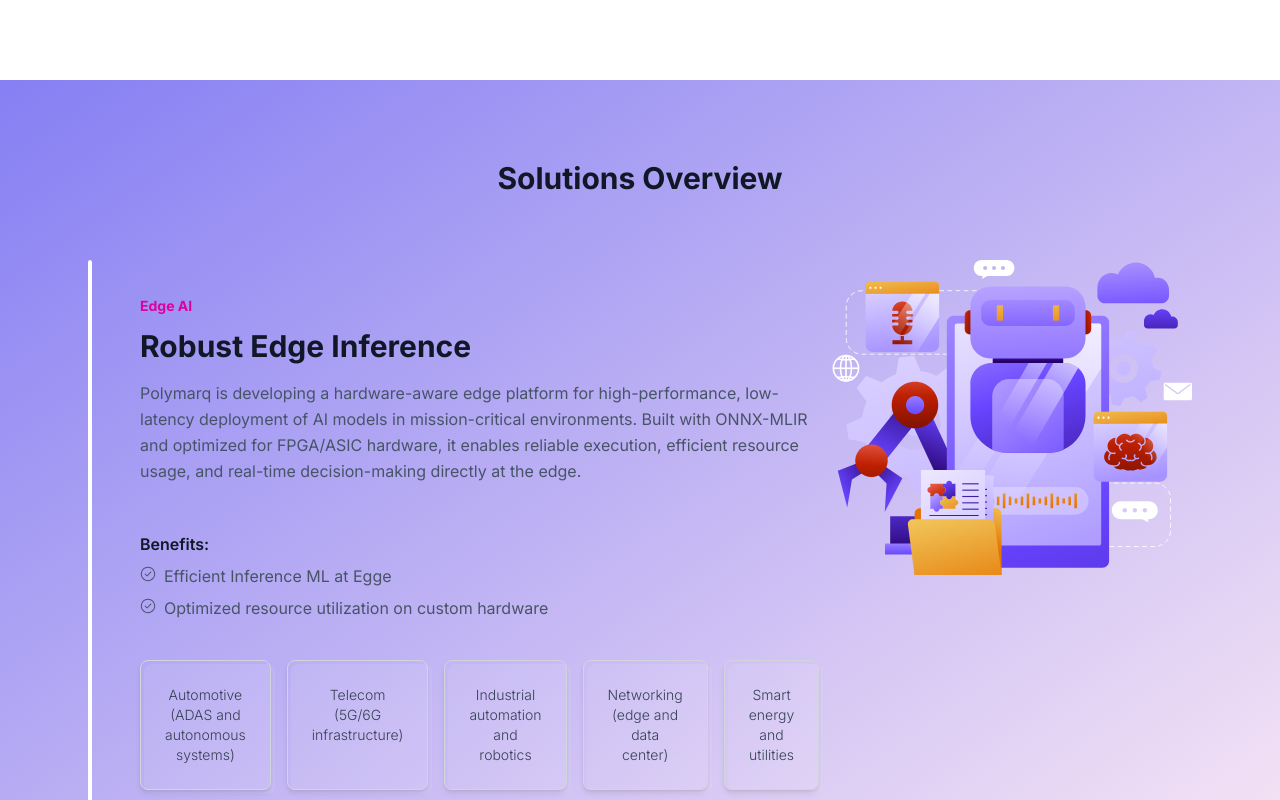
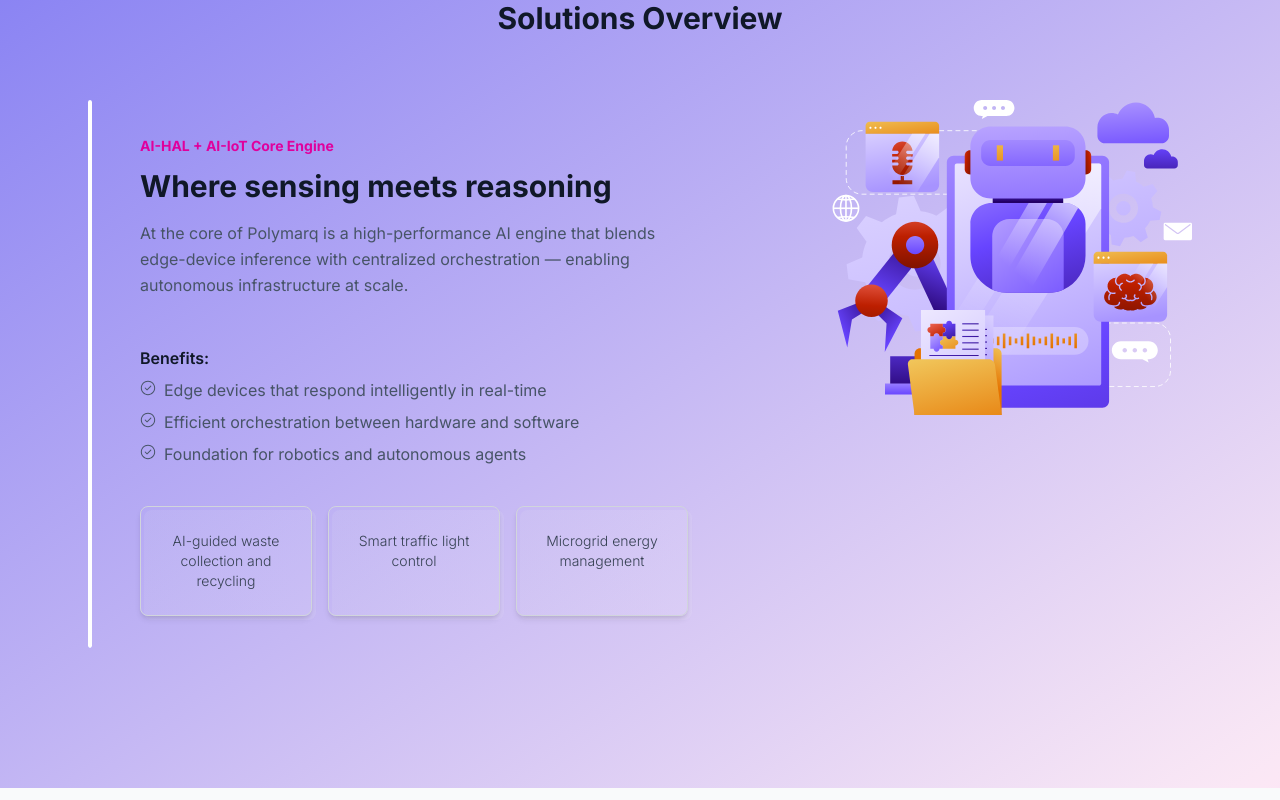
Before and after one commit to adderbyte/test-deploy, a Next.js app: page / in a window 1280 px wide. Shown: the part 1800-2600 px from the top of the page. Built offline with nearby package versions, Linux system fonts and the light colour scheme.

Commit message:
chore: post deployment ui change

```diff
--- a/app/page.tsx
+++ b/app/page.tsx
@@ -13,7 +13,7 @@ export default function Home() {
     <main className="min-h-screen bg-white">
       <Header />
       <Hero  />
-      <TrustedBy />
+      {/* <TrustedBy /> */}
       <AboutUs />
       <SolutionsOverview />
       <IndustriesWeServe />
--- a/components/BuildTogether.tsx
+++ b/components/BuildTogether.tsx
@@ -30,7 +30,7 @@ export default function BuildTogether() {
               Let's Build Smarter Systems Together
             </h2>
 
-            <p className="text-lg bg-gradient-to-r from-white  via-purple-700  to-red-400 mb-18 max-w-2xl mx-auto leading-relaxed inline-block text-transparent bg-clip-text">
+            <p className="text-lg text-white mb-18 max-w-2xl mx-auto leading-relaxed inline-block ">
               Get in touch to learn how Polymarq can bring intelligence to your infrastructure or operations.
             </p>
 
--- a/components/IndustriesWeServe.tsx
+++ b/components/IndustriesWeServe.tsx
@@ -9,31 +9,44 @@ export default function IndustriesWeServe() {
   const industries = [
     {
       title: "Intelligent Infrastructure",
-      description: "Urban infrastructure integrated with digital tools to manage energy, waste, and water.",
+      description:
+        "Urban infrastructure integrated with digital tools to manage energy, waste, and water.",
+      examples:
+        "Digital twins, smart grid, city operations dashboards, municipal utilities.",
       position: "large-left",
       image: Industry1,
     },
     {
       title: "Telecom & Edge Networks",
-      description: "Telecom infrastructure, fiber, 5G, and distributed edge computing systems.",
+      description:
+        "Telecom infrastructure, fiber, 5G, and distributed edge computing systems.",
+      examples:
+        "Rakuten’s 5G stack, Open RAN, MEC platforms, fiber rollout planners.",
       position: "top-right",
       image: Industry2,
     },
     {
       title: "Connected Mobility",
-      description: "Smart transportation systems, connected vehicles, and intelligent fleet operations.",
+      description:
+        "Smart transportation systems, connected vehicles, and intelligent fleet operations.",
+      examples: "Fleet routing.",
       position: "top-far-right",
       image: Industry4,
     },
     {
       title: "Platform Ecosystems",
-      description: "Multi-sided, data platforms enabling coordination across producers and users.",
+      description:
+        "Multi-sided, data platforms enabling coordination across producers and users.",
+      examples: "Logistics API, smart waste platforms.",
       position: "bottom-right",
       image: Industry3,
     },
     {
       title: "Autonomous Systems & Automation",
-      description: "Industrial robotics, factory control, and intelligent automation for production.",
+      description:
+        "Industrial robotics, factory control, and intelligent automation for production.",
+      examples:
+        "Robots, smart factories, distributed PLCs, AI-driven quality control.",
       position: "bottom-far-right",
       image: Industry5,
     },
@@ -46,7 +59,7 @@ export default function IndustriesWeServe() {
           Focus Areas
         </h2>
 
-        {/* Mobile Layout - Single column stack */}
+        {/* Mobile Layout */}
         <div className="block sm:hidden space-y-6">
           {industries.map((industry, index) => (
             <div
@@ -63,17 +76,20 @@ export default function IndustriesWeServe() {
               <h3 className="text-lg font-bold text-gray-900 mb-2">
                 {industry.title}
               </h3>
-              <p className="text-gray-600 text-sm leading-relaxed">
+              <p className="text-gray-600 text-sm mb-1 leading-relaxed">
                 {industry.description}
+              </p>
+              <p className="text-gray-500 text-xs italic">
+                <strong>Example systems:</strong> {industry.examples}
               </p>
             </div>
           ))}
         </div>
 
-        {/* Tablet Layout - 2x3 grid with featured card */}
+        {/* Tablet Layout */}
         <div className="hidden sm:block lg:hidden">
           <div className="grid grid-cols-2 gap-4 sm:gap-6 mb-6">
-            {/* Smart Cities - Featured card spanning full width */}
+            {/* Intelligent Infrastructure - Featured card */}
             <div className="col-span-2 bg-white border border-gray-300 rounded-lg p-6 sm:p-8 flex flex-col sm:flex-row items-center gap-6">
               <Image
                 src={Industry1}
@@ -86,14 +102,17 @@ export default function IndustriesWeServe() {
                 <h3 className="text-xl sm:text-2xl font-bold text-gray-900 mb-3">
                   Intelligent Infrastructure
                 </h3>
-                <p className="text-gray-600 text-sm sm:text-base leading-relaxed">
-                  Improve municipal services, traffic, and waste systems
+                <p className="text-gray-600 text-sm sm:text-base mb-2">
+                  Urban infrastructure integrated with digital tools to manage energy, waste, and water.
+                </p>
+                <p className="text-gray-500 text-xs italic">
+                  <strong>Example systems:</strong> Digital twins, smart grid, city operations dashboards, municipal utilities.
                 </p>
               </div>
             </div>
           </div>
 
-          {/* Other industries in 2x2 grid */}
+          {/* Other Industries */}
           <div className="grid grid-cols-2 gap-4 sm:gap-6">
             {industries.slice(1).map((industry, index) => (
               <div
@@ -110,17 +129,20 @@ export default function IndustriesWeServe() {
                 <h3 className="text-base sm:text-lg font-bold text-gray-900 mb-2">
                   {industry.title}
                 </h3>
-                <p className="text-gray-600 text-xs sm:text-sm leading-relaxed">
+                <p className="text-gray-600 text-xs sm:text-sm mb-1">
                   {industry.description}
+                </p>
+                <p className="text-gray-500 text-xs italic">
+                  <strong>Example systems:</strong> {industry.examples}
                 </p>
               </div>
             ))}
           </div>
         </div>
 
-        {/* Desktop Layout - Original custom grid */}
+        {/* Desktop Layout */}
         <div className="hidden lg:grid grid-cols-3 grid-rows-2 gap-6 h-[70vh] xl:h-[80vh]">
-          {/* Smart Cities - Large card on the left */}
+          {/* Large Card - Intelligent Infrastructure */}
           <div className="row-span-2 bg-white border border-gray-300 rounded-lg p-6 xl:p-8 flex flex-col justify-around h-full">
             <Image
               src={Industry1}
@@ -133,80 +155,39 @@ export default function IndustriesWeServe() {
               <h3 className="text-lg xl:text-xl font-bold text-gray-900 mb-3">
                 Intelligent Infrastructure
               </h3>
-              <p className="text-gray-600 text-sm leading-relaxed">
-                Improve municipal services, traffic, and waste systems
+              <p className="text-gray-600 text-sm mb-2">
+                Urban infrastructure integrated with digital tools to manage energy, waste, and water.
+              </p>
+              <p className="text-gray-500 text-xs italic">
+                <strong>Example systems:</strong> Digital twins, smart grid, city operations dashboards, municipal utilities.
               </p>
             </div>
           </div>
 
-          {/* Utilities - Top middle */}
-          <div className="bg-white border border-gray-300 rounded-lg p-4 xl:p-6 flex flex-col justify-center">
+          {/* Remaining 4 Industries */}
+          {industries.slice(1).map((industry, index) => (
+            <div
+              key={index + 1}
+              className="bg-white border border-gray-300 rounded-lg p-4 xl:p-6 flex flex-col justify-center"
+            >
               <Image
-              src={Industry2}
-              alt="Telecom & Edge Networks"
+                src={industry.image}
+                alt={industry.title}
                 className="w-full h-32 xl:h-42 object-contain mb-3 xl:mb-4"
                 width={300}
                 height={168}
               />
               <h3 className="text-base xl:text-lg font-bold text-gray-900 mb-2">
-              Telecom & Edge Networks
+                {industry.title}
               </h3>
-            <p className="text-gray-600 text-xs xl:text-sm leading-relaxed">
-              Optimize water, power, and shared resource delivery
+              <p className="text-gray-600 text-xs xl:text-sm mb-1">
+                {industry.description}
+              </p>
+              <p className="text-gray-500 text-xs italic">
+                <strong>Example systems:</strong> {industry.examples}
               </p>
             </div>
-
-          {/* Logistics - Top right */}
-          <div className="bg-white border border-gray-300 rounded-lg p-4 xl:p-6 flex flex-col justify-center">
-            <Image
-              src={Industry4}
-              alt="Connected Mobility"
-              className="w-full h-32 xl:h-42 object-contain mb-3 xl:mb-4"
-              width={300}
-              height={168}
-            />
-            <h3 className="text-base xl:text-lg font-bold text-gray-900 mb-2">
-              Connected Mobility
-            </h3>
-            <p className="text-gray-600 text-xs xl:text-sm leading-relaxed">
-              Enable real-time fleet management and route intelligence
-            </p>
-          </div>
-
-          {/* Public-Private Partnerships - Bottom middle */}
-          <div className="bg-white border border-gray-300 rounded-lg p-4 xl:p-6 flex flex-col justify-center">
-            <Image
-              src={Industry3}
-              alt="Platform Ecosystems"
-              className="w-full h-32 xl:h-42 object-contain mb-3 xl:mb-4"
-              width={300}
-              height={168}
-            />
-            <h3 className="text-base xl:text-lg font-bold text-gray-900 mb-2">
-              Platform Ecosystems
-            </h3>
-            <p className="text-gray-600 text-xs xl:text-sm leading-relaxed">
-              Collaborate through shared platforms and data
-            </p>
-          </div>
-
-          {/* Infrastructure & Mobility - Bottom right */}
-          <div className="bg-white border border-gray-300 rounded-lg p-4 xl:p-6 flex flex-col justify-center">
-            <Image
-              src={Industry5}
-              alt="Autonomous Systems
-& Automation "
-              className="w-full h-32 xl:h-42 object-contain mb-3 xl:mb-4"
-              width={300}
-              height={168}
-            />
-            <h3 className="text-base xl:text-lg font-bold text-gray-900 mb-2">
-              Autonomous Systems & Automation
-            </h3>
-            <p className="text-gray-600 text-xs xl:text-sm leading-relaxed">
-              Build intelligent, self-optimizing networks
-            </p>
-          </div>
+          ))}
         </div>
       </div>
     </section>
--- a/components/SolutionsOverview.tsx
+++ b/components/SolutionsOverview.tsx
@@ -9,60 +9,42 @@ import Image from "next/image";
 const solutions = [
   {
     id: 1,
-    category: "Multisided Ecosystem",
-    title: "AI-Enabled Multi-Sided Market",
-    description: "Bridge data and decisions across a multisided network of producers, providers, and consumers. Polymarq fuses AI and economics to orchestrate living systems — where data becomes a currency of coordination, enabling real-time pricing, preference learning and matching, and dynamic value creation at scale.",
+    category: "AI-Enabled Multi-Sided Market",
+    title: "Unlock intelligent collaboration",
+    description:
+      "Polymarq facilitates dynamic ecosystems where data flows across stakeholders — enabling real-time pricing, service verification, and performance optimization at scale.",
     benefits: [
-      "Creating measurable and scalable economic value",
-      "Providing competitive, transparent tools empowering service providers",
-      "Delivering superior value and experiences to end users"
+      "Insightful governance tools for public agencies",
+      "Competitive and transparent tools for service providers",
+      "Access and control for everyday users",
     ],
     useCases: [
       "Smart logistics and delivery networks",
+      "Shared energy or water utilities",
       "Public-private service platforms",
-      "Multisided marketplaces"
     ],
     imgUrl: Solution1,
-    bgColor: "bg-purple-100"
+    bgColor: "bg-purple-100",
   },
-  // {
-  //   id: 2,
-  //   category: "AI-HAL + AI-IoT Core Engine",
-  //   title: "Where sensing meets reasoning",
-  //   description:
-  //     "At the core of Polymarq is a high-performance AI engine that blends edge-device inference with centralized orchestration — enabling autonomous infrastructure at scale.",
-  //   benefits: [
-  //     "Edge devices that respond intelligently in real-time",
-  //     "Efficient orchestration between hardware and software",
-  //     "Foundation for robotics and autonomous agents",
-  //   ],
-  //   useCases: [
-  //     "AI-guided waste collection and recycling",
-  //     "Smart traffic light control",
-  //     "Microgrid energy management",
-  //   ],
-  //   imgUrl: Solution2,
-  //   bgColor: "bg-green-100",
-  // },
   {
     id: 2,
-    category: "Edge AI",
-    title: "Robust Edge Inference",
-    description: "Polymarq is developing a hardware-aware edge platform for high-performance, low-latency deployment of AI models in mission-critical environments. Built with ONNX-MLIR and optimized for FPGA/ASIC hardware, it enables reliable execution, efficient resource usage, and real-time decision-making directly at the edge.",
+    category: "AI-HAL + AI-IoT Core Engine",
+    title: "Where sensing meets reasoning",
+    description:
+      "At the core of Polymarq is a high-performance AI engine that blends edge-device inference with centralized orchestration — enabling autonomous infrastructure at scale.",
     benefits: [
-      "Efficient Inference ML at Egge",
-      "Optimized resource utilization on custom hardware"
+      "Edge devices that respond intelligently in real-time",
+      "Efficient orchestration between hardware and software",
+      "Foundation for robotics and autonomous agents",
     ],
     useCases: [
-      "Automotive (ADAS and autonomous systems)",
-  "Telecom (5G/6G infrastructure)",
-  "Industrial automation and robotics",
-  "Networking (edge and data center)",
-  "Smart energy and utilities"
+      "AI-guided waste collection and recycling",
+      "Smart traffic light control",
+      "Microgrid energy management",
     ],
     imgUrl: Solution2,
-    bgColor: "bg-green-100"
-  }
+    bgColor: "bg-green-100",
+  },
 ];
 
 export default function SolutionsOverview() {
```
Lines whose indentation alone changed are shown as unchanged.
